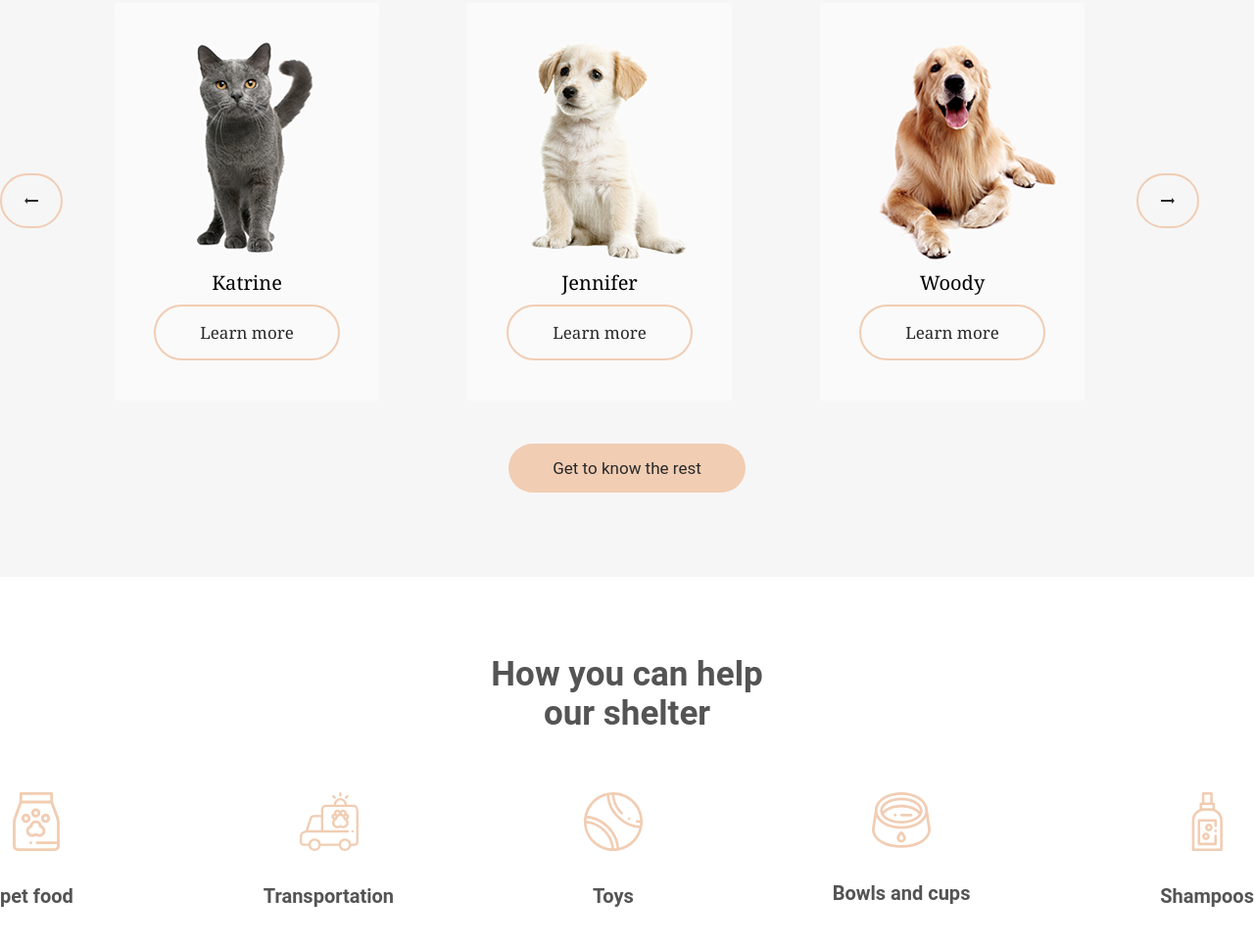
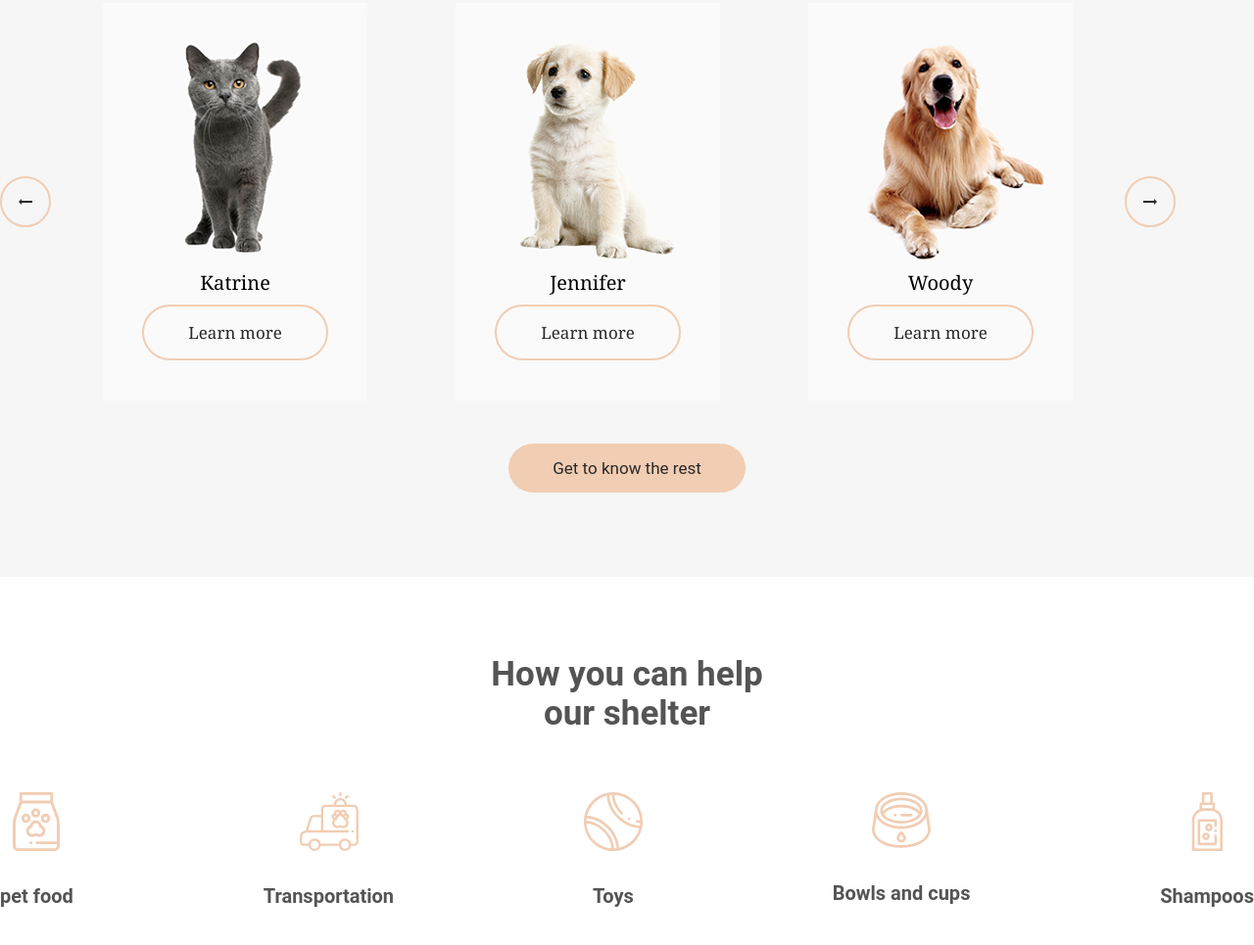
Before and after one commit to reykyt/Cozy-Home, a plain HTML site: page index.html in a window 1280 px wide. Shown: the part 1655-2620 px from the top of the page at 98% size. Drawn offline with Linux system fonts and the light colour scheme.

Commit message:
Add files via upload

```diff
--- a/css/style.css
+++ b/css/style.css
@@ -186,13 +186,18 @@ a {
     margin-bottom:60px;
 }
 
-.arrow {
+.btn-arrow-wrap{
+    width: 52px;
+    height: 52px;
+    border-radius: 50%;
+    justify-content: center;
+    display: flex;
+    align-items: center;
     border-radius: 100px;
-    padding: 23px 23px;
     border: 2px solid rgb(241, 205, 179);
 }
 
-.arrow:hover {
+.btn-arrow-wrap:hover {
     background-color: rgb(241, 205, 179);
 }
 
```
